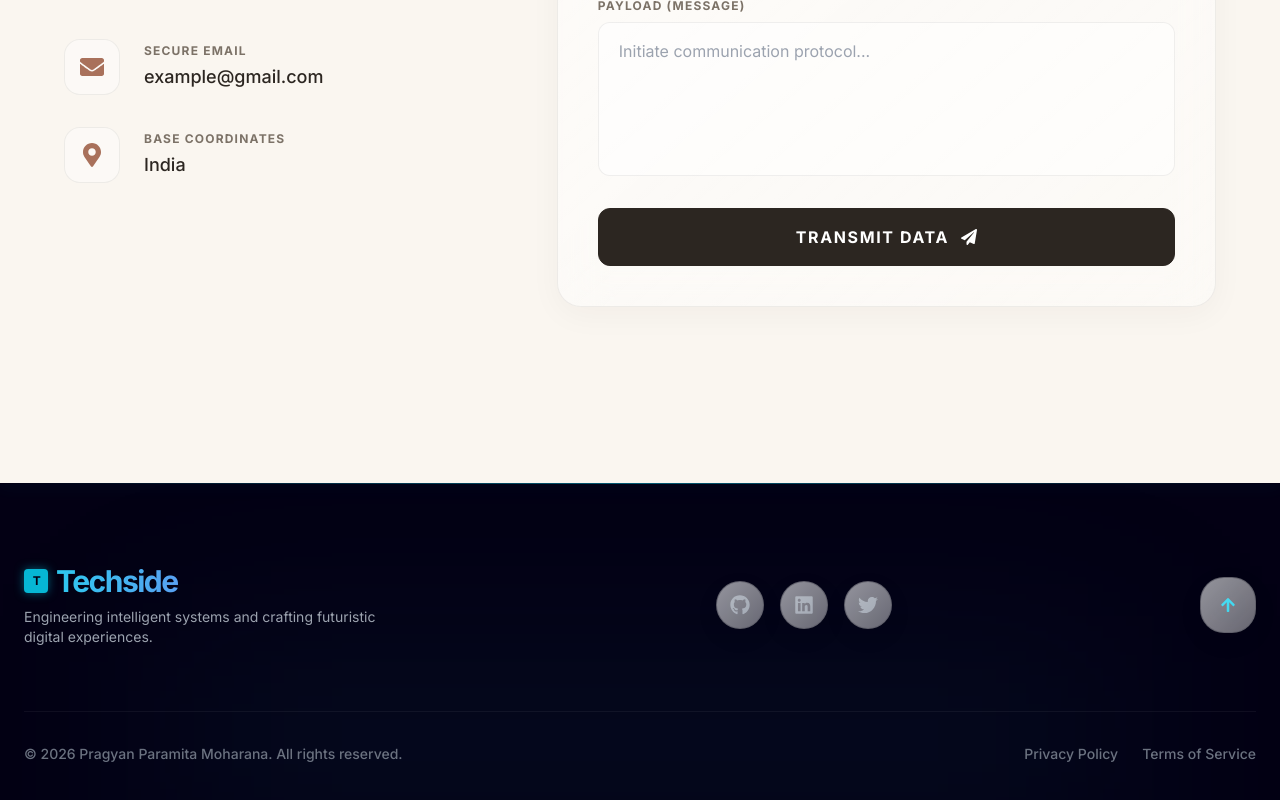
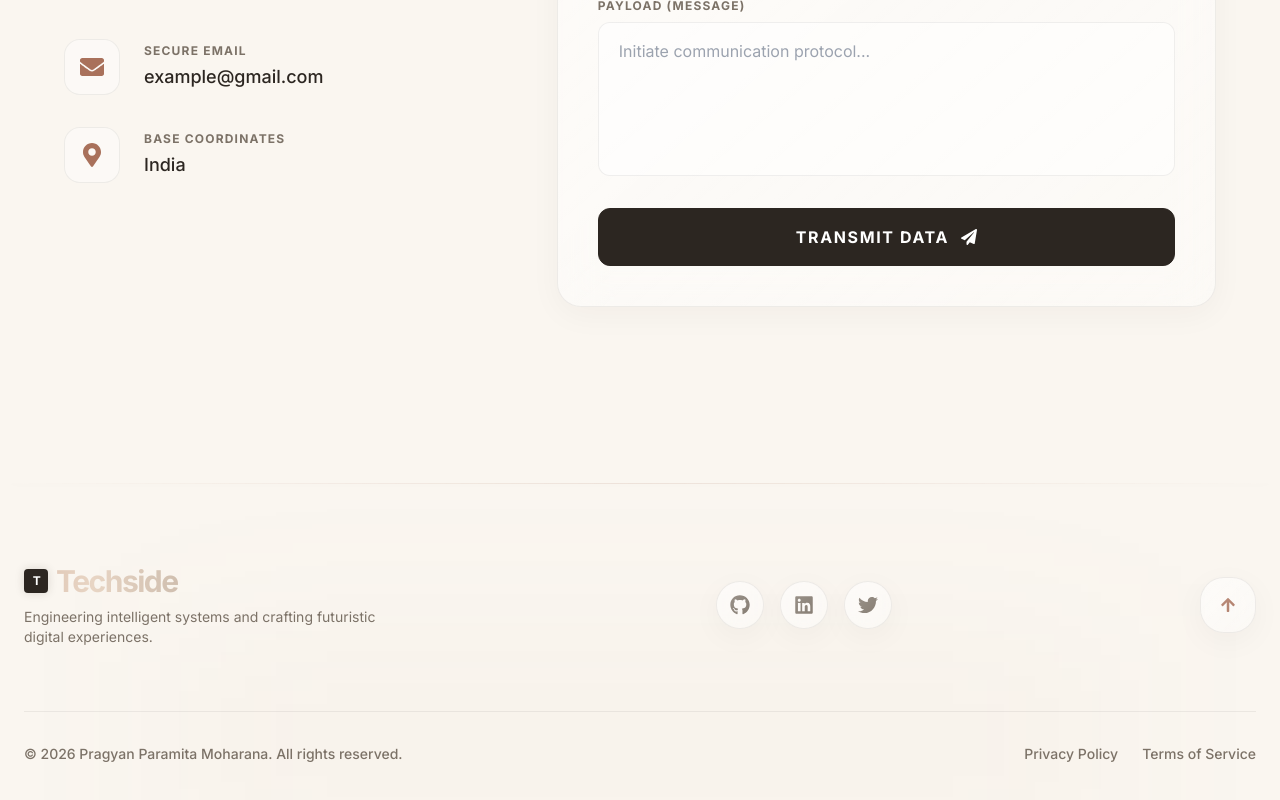
Before and after one commit to Techside-Pragyan/Techside-Portfolio, a React (Vite) app: page / in a window 1280 px wide. Shown: the part 9392-10192 px from the top of the page. Built offline with nearby package versions, Linux system fonts and the light colour scheme.

Commit message:
Update Footer.jsx

```diff
--- a/src/sections/Footer.jsx
+++ b/src/sections/Footer.jsx
@@ -5,24 +5,24 @@ import { motion } from 'framer-motion';
 
 const Footer = () => {
   return (
-    <footer className="relative z-10 bg-[#030014] pt-20 pb-10 overflow-hidden">
+    <footer className="relative z-10 bg-transparent pt-20 pb-10 overflow-hidden">
       {/* Top Gradient Line */}
-      <div className="absolute top-0 left-0 w-full h-[1px] bg-gradient-to-r from-transparent via-cyan-500 to-transparent opacity-50 shadow-[0_0_15px_rgba(6,182,212,0.8)]"></div>
+      <div className="absolute top-0 left-0 w-full h-[1px] bg-gradient-to-r from-transparent via-[#A9715B]/30 to-transparent opacity-50 shadow-[0_0_15px_rgba(169,113,91,0.15)]"></div>
 
       {/* Background Glow */}
-      <div className="absolute bottom-0 left-1/2 -translate-x-1/2 w-3/4 h-32 bg-cyan-900/20 blur-[100px] pointer-events-none"></div>
+      <div className="absolute bottom-0 left-1/2 -translate-x-1/2 w-3/4 h-32 bg-[#A9715B]/5 blur-[100px] pointer-events-none"></div>
 
       <div className="container mx-auto px-6 relative z-10">
         <div className="flex flex-col md:flex-row justify-between items-center gap-10 mb-16">
 
           <div className="text-center md:text-left">
-            <h2 className="text-3xl font-black text-transparent bg-clip-text bg-gradient-to-r from-cyan-400 to-purple-500 mb-2 tracking-tighter flex items-center justify-center md:justify-start gap-2">
-               <div className="w-6 h-6 rounded bg-cyan-500 flex items-center justify-center text-[#030014] text-xs shadow-[0_0_10px_rgba(6,182,212,0.5)]">
+            <h2 className="text-3xl font-black mb-2 tracking-tighter flex items-center justify-center md:justify-start gap-2 text-gradient-animated">
+               <div className="w-6 h-6 rounded bg-[#2C2621] flex items-center justify-center text-white text-xs shadow-[0_0_10px_rgba(44,38,33,0.15)]">
                  T
                </div>
                Techside
             </h2>
-            <p className="text-gray-400 text-sm max-w-sm">
+            <p className="text-[#7C7267] text-sm max-w-sm">
               Engineering intelligent systems and crafting futuristic digital experiences.
             </p>
           </div>
@@ -40,20 +40,20 @@ const Footer = () => {
               smooth={true}
               offset={-100}
               duration={1000}
-              className="w-14 h-14 rounded-full glass-card flex items-center justify-center text-cyan-400 hover:text-[#030014] hover:bg-cyan-400 border border-cyan-500/30 cursor-pointer transition-all duration-300 interactive group"
+              className="w-14 h-14 rounded-full glass-card flex items-center justify-center text-[#A9715B] hover:text-white hover:bg-[#A9715B] border border-[#A9715B]/30 cursor-pointer transition-all duration-300 interactive group"
             >
               <FaArrowUp className="group-hover:-translate-y-1 transition-transform" />
             </Link>
           </div>
         </div>
 
-        <div className="text-center border-t border-white/5 pt-8 flex flex-col md:flex-row justify-between items-center gap-4">
-          <p className="text-gray-500 text-sm font-medium">
+        <div className="text-center border-t border-black/[0.06] pt-8 flex flex-col md:flex-row justify-between items-center gap-4">
+          <p className="text-[#7C7267] text-sm font-medium">
             &copy; {new Date().getFullYear()} Pragyan Paramita Moharana. All rights reserved.
           </p>
-          <div className="flex gap-6 text-sm font-medium text-gray-500">
-            <span className="hover:text-cyan-400 cursor-pointer transition-colors">Privacy Policy</span>
-            <span className="hover:text-cyan-400 cursor-pointer transition-colors">Terms of Service</span>
+          <div className="flex gap-6 text-sm font-medium text-[#7C7267]">
+            <span className="hover:text-[#A9715B] cursor-pointer transition-colors">Privacy Policy</span>
+            <span className="hover:text-[#A9715B] cursor-pointer transition-colors">Terms of Service</span>
           </div>
         </div>
       </div>
@@ -66,7 +66,7 @@ const SocialLink = ({ href, icon }) => (
     href={href}
     target="_blank"
     rel="noopener noreferrer"
-    className="w-12 h-12 rounded-xl glass-card flex items-center justify-center text-gray-400 hover:text-cyan-400 hover:border-cyan-400 transition-all duration-300 hover:-translate-y-2 hover:shadow-[0_0_20px_rgba(6,182,212,0.3)] interactive text-xl"
+    className="w-12 h-12 rounded-xl glass-card flex items-center justify-center text-[#7C7267] hover:text-[#A9715B] hover:border-[#A9715B] transition-all duration-300 hover:-translate-y-2 hover:shadow-[0_0_20px_rgba(169,113,91,0.15)] interactive text-xl"
   >
     {icon}
   </a>
```
